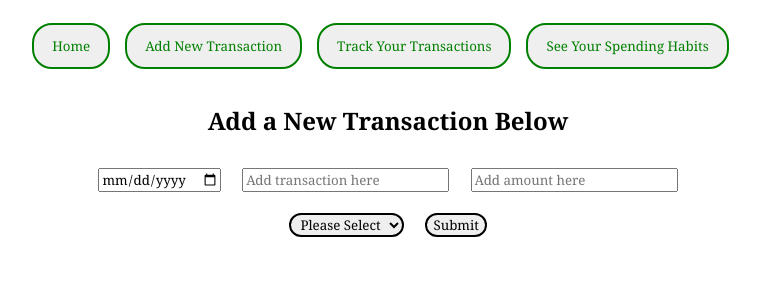
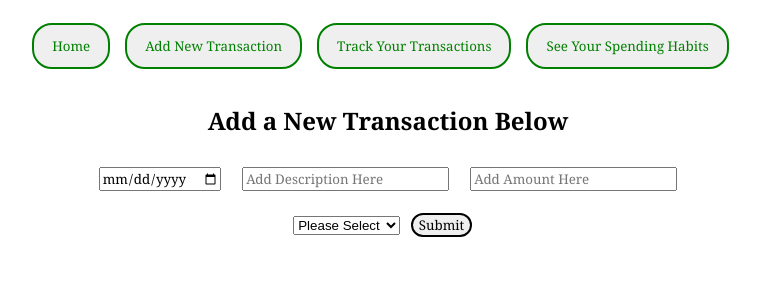
Before and after one commit to CooperSawyer1/finance-for-your-home, a React (Create React App) app: page /addtransaction in a window 1280 px wide. Shown: the top 300 px of the page, without its empty margins (252-1012 px from the left). Built offline with nearby package versions, Linux system fonts and the light colour scheme; data requests are answered from the project's data file.

Commit message:
streamlined home page and updated new categories

```diff
--- a/src/AddTransaction.js
+++ b/src/AddTransaction.js
@@ -32,31 +32,27 @@ const AddTransaction = ({ handleSubmit }) => {
         <section>
         <form className="transactionForm" onSubmit={handleSubmitTransaction}>
             <input
-            className="date"
             type="date"
             name="date"
             value={formData.date}
             onChange={handleAddTransaction}
             />
             <input
-            className="description"
             name="description"
-            placeholder="Add transaction here"
+            placeholder="Add Description Here"
             value={formData.description}
             onChange={handleAddTransaction}
             />
 
             <input
-            className="amount"
             type="amount"
             name="amount"
-            placeholder="Add amount here"
+            placeholder="Add Amount Here"
             value={formData.amount}
             onChange={handleAddTransaction}
             />
 
             <select
-            className="category"
             name="category"
             placeholder="select a category"
             value={formData.category}
@@ -67,8 +63,9 @@ const AddTransaction = ({ handleSubmit }) => {
                 <option value="Restaurant">Restaurant</option>
                 <option value="Car">Car</option>
                 <option value="Housing">Housing</option>
-                <option value="Income">Income</option>
+                <option value="Utilities">Utilities</option>
                 <option value="Miscellaneous">Miscellaneous</option>
+                <option value="Entertainment">Entertainment</option>
             </select>
         <input className="submit" type="submit" value="Submit"/>
         </form>
--- a/src/App.css
+++ b/src/App.css
@@ -60,35 +60,11 @@ h1 {
     margin: 1.5%
 }
 
-.category {
-    display: inline-block;
-    text-align: center;
-    font-family: Georgia;
-    margin: 1.5%;
-    border-radius: 20px;
-    border: 2px solid;
-}
-
-.amount {
+input {
     display: inline-block;
     text-align: left;
     font-family: Georgia;
     margin: 1.5%;
-}
-
-.description {
-    display: inline-block;
-    text-align: left;
-    font-family: Georgia;
-    margin: 1.5%
-}
-
-.date {
-    display: inline-block;
-    text-align: left;
-    font-family: Georgia;
-    margin: 1.5%;
-
 }
 
 .inputForm {
@@ -98,12 +74,3 @@ h1 {
 .transactionForm {
     display: inline-block;
 }
-
-.Login {
-      padding: 25px 0;
-}
-
-.Login form {
-      margin: 0 auto;
-      max-width: 320px;
-}
--- a/src/App.js
+++ b/src/App.js
@@ -6,14 +6,11 @@ import NavBar from "./NavBar"
 import AddTransaction from "./AddTransaction"
 import TransactionTracker from "./TransactionTracker"
 import CircleChartWithLegendKit from "./CircleChartWithLegendKit"
-import SignUp from "./SignUp"
 
 const transactionURL = "http://localhost:4000/transactions"
-const usersURL = "http://localhost:4000/users"
 
 function App () {
   const [transactions, setTransactions] = useState([])
-  const [newUsers, setNewUsers] = useState([])
 
   useEffect(() => {
     fetch(transactionURL)
@@ -21,38 +18,21 @@ function App () {
       .then(data => setTransactions(data))
   }, [])
 
-  // const handleSubmit = (newTransaction) => {
-  //   fetch(transactionURL, {
-  //     method: "POST",
-  //     headers: { "Content-Type": "application/json" },
-  //     body: JSON.stringify({
-  //       date: newTransaction.date,
-  //       description: newTransaction.description,
-  //       amount: newTransaction.amount,
-  //       category: newTransaction.category,
-  //       categoryId: newTransaction.categoryId
-  //     })
-  //   })
-  //     .then(response => response.json())
-  //     .then(data => setTransactions([...transactions, data]))
-  // }
-
-  const handleLoginSubmit = (newUser) => {
-    fetch(usersURL, {
+  const handleSubmit = (newTransaction) => {
+    fetch(transactionURL, {
       method: "POST",
       headers: { "Content-Type": "application/json" },
       body: JSON.stringify({
-        userName: newUser.userName,
-        password: newUser.password
+        date: newTransaction.date,
+        description: newTransaction.description,
+        amount: newTransaction.amount,
+        category: newTransaction.category,
+        categoryId: newTransaction.categoryId
       })
     })
       .then(response => response.json())
-      .then(data => setNewUsers([...newUsers, data]))
+      .then(data => setTransactions([...transactions, data]))
   }
-
-  <SignUp
-  handleLoginSubmit={handleLoginSubmit}
-  />
 
   const handleDelete = (id) => {
     const updatedTransactions = transactions.filter(transaction => transaction.id !== id)
@@ -70,7 +50,7 @@ function App () {
       </Route>
       <Route exact path="/addtransaction">
         <AddTransaction
-      //  handleSubmit={handleSubmit}
+       handleSubmit={handleSubmit}
       />
        </Route>
       <Route exact path="/transactionTracker">
--- a/src/CircleChartWithLegendKit.js
+++ b/src/CircleChartWithLegendKit.js
@@ -8,7 +8,8 @@ const CircleChartWithLegendKit = ({ transactions }) => {
     Housing: 0,
     Miscellaneous: 0,
     Car: 0,
-    Income: 0
+    Utilities: 0,
+    Entertainment: 0
   }
 
   transactions.forEach(transaction => {
@@ -25,7 +26,8 @@ const CircleChartWithLegendKit = ({ transactions }) => {
           "#E6F69D",
           "#AADEA7",
           "#64C2A6",
-          "#2D87BB"
+          "#03fcd7",
+          "#0384fc"
         ],
         data: Object.values(totals)
       }
@@ -34,6 +36,7 @@ const CircleChartWithLegendKit = ({ transactions }) => {
 
   return (
       <div>
+         <h2>Your Monthly Totals:</h2>
         <Doughnut
           data={dataSet}
           options={{
--- a/src/Home.js
+++ b/src/Home.js
@@ -1,7 +1,6 @@
 import React from "react"
 import { Table } from "playbook-ui"
 import TransactionItem from "./TransactionItem"
-import SignUp from "./SignUp"
 
 const Home = ({ transactions, handleDelete }) => {
   const listOfLastFiveTransactions = transactions.map(transaction => (
@@ -12,11 +11,12 @@ const Home = ({ transactions, handleDelete }) => {
         />
   )).slice(1).slice(-5)
 
-  return (
-       <><div>
-            <h1>Welcome to your Finance Tracker</h1>
-            <br/>
-            <SignUp />
+  const welcomeHeader =
+    <div><h1>Welcome to your Finance Tracker</h1>
+    </div>
+
+  const transactionTable =
+  <div>
     <h2>Check out your most recent transactions below:</h2>
     <Table
     size="md">
@@ -33,7 +33,14 @@ const Home = ({ transactions, handleDelete }) => {
     {listOfLastFiveTransactions}
     </tbody>
     </Table>
-    </div></>
+    </div>
+
+  return (
+       <div>
+           {welcomeHeader}
+           <br/>
+           {transactionTable}
+        </div>
   )
 }
 
--- a/src/NavBar.js
+++ b/src/NavBar.js
@@ -8,7 +8,6 @@ const NavBar = () => {
         <NavLink to="/addTransaction"><button className="navButton">Add New Transaction</button></NavLink>
         <NavLink to="/transactionTracker"><button className="navButton">Track Your Transactions</button></NavLink>
         <NavLink to="/circleChartWithLegendKit"><button className="navButton">See Your Spending Habits</button></NavLink>
-        {/* <NavLink to="/signup"><button className="navButton">SignUp</button></NavLink> */}
         </div>
   )
 }
--- a/src/SignUp.js
+++ /dev/null
@@ -1,51 +0,0 @@
-import React, { useState } from "react"
-
-const SignUp = ({ handleLoginSubmit }) => {
-  const [formData, setFormData] = useState({
-    userName: "",
-    password: ""
-  })
-
-  const handleSubmitUser = (event) => {
-    event.preventDefault()
-    handleLoginSubmit(...formData)
-    setFormData({
-      userName: "",
-      password: ""
-    })
-    alert("added to the system")
-  }
-
-  const handleAddUser = (event) => {
-    setFormData({
-      ...formData, [event.target.name]: (event.target.value)
-    })
-  }
-
-  return (
-        <div className="userForm">
-            <h2>Sign Up Below</h2>
-        <section>
-        <form className="userNameForm" onSubmit={handleSubmitUser}>
-            <input
-            className="userName"
-            type="userName"
-            name="userName"
-            placeholder="User Name"
-            value={formData.userName}
-            onChange={handleAddUser}
-            />
-            <input
-            className="description"
-            name="description"
-            placeholder="Password"
-            value={formData.description}
-            onChange={handleAddUser}
-            />
-            <input className="submit" type="submit" value="Submit"/>
-          </form>
-        </section>
-      </div>
-  )
-}
-export default SignUp
```
Lines whose indentation alone changed are shown as unchanged.
